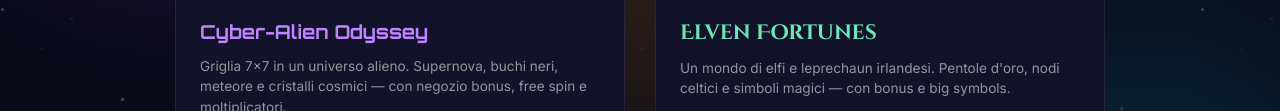
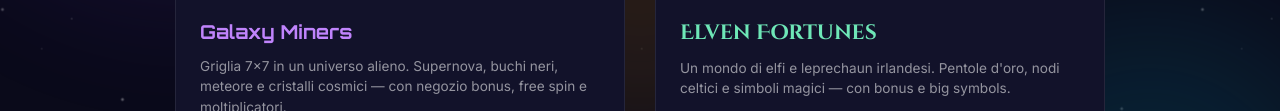
Before and after one commit to danielgreco10-star/testslot, a plain HTML site: page index.html in a window 1280 px wide. Shown: the part 443-554 px from the top of the page. Drawn offline with Linux system fonts and the light colour scheme.

Commit message:
rename slot to Galaxy Miners

```diff
--- a/index.html
+++ b/index.html
@@ -178,12 +178,12 @@ h1{
     <!-- SLOT DANI -->
     <a class="card" href="SLOT DANI/cyber-alien-slot.html">
       <div class="card-preview">
-        <img src="SLOT DANI/simboli/sfondo.png" alt="Cyber-Alien Odyssey preview">
+        <img src="SLOT DANI/simboli/sfondo.png" alt="Galaxy Miners preview">
         <div class="card-overlay"></div>
         <span class="card-badge badge-cyber">Sci-Fi</span>
       </div>
       <div class="card-info">
-        <div class="card-title cyber">Cyber-Alien Odyssey</div>
+        <div class="card-title cyber">Galaxy Miners</div>
         <p class="card-desc">Griglia 7×7 in un universo alieno. Supernova, buchi neri, meteore e cristalli cosmici — con negozio bonus, free spin e moltiplicatori.</p>
         <div class="card-tags">
           <span class="tag">7×7 Grid</span>
```
